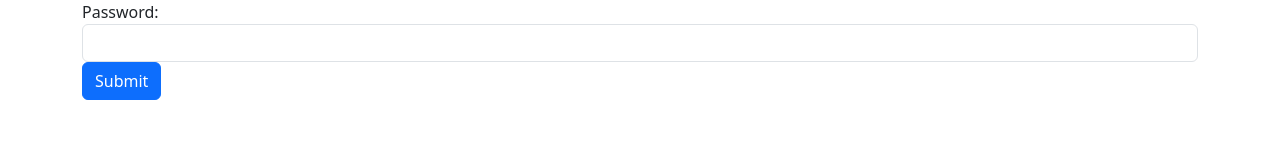
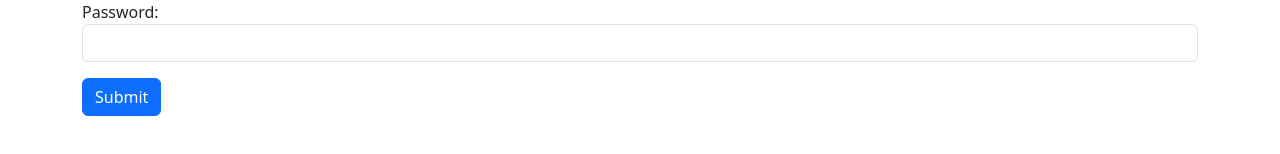
Before and after one commit to IvanDLPG-EDU/rolgm-project, a React (Vite) app in the folder frontend/: page /login in a window 1280 px wide. Shown: the part 186-340 px from the top of the page. Built offline with nearby package versions, Linux system fonts and the light colour scheme.

Commit message:
main.BugFix-Client-Styles

```diff
--- a/frontend/src/components/room/canvas/Canvas.jsx
+++ b/frontend/src/components/room/canvas/Canvas.jsx
@@ -6,7 +6,6 @@
   const handleClearCanvas = () => {
     if (canvas) {
       canvas.clear();
-      canvas.backgroundColor = 'lightgray';
       canvas.renderAll();
     }
   };
--- a/frontend/src/pages/LoginPage.jsx
+++ b/frontend/src/pages/LoginPage.jsx
@@ -77,7 +77,7 @@
           <input type="password" className={`form-control ${formErrors.password && 'is-invalid'}`} name="password" value={formData.password} onChange={handleChange} />
           {formErrors.password && <div className="invalid-feedback">{formErrors.password}</div>}
         </div>
-        <button type="submit" className="btn btn-primary">Submit</button>
+        <button type="submit" className="btn btn-primary mt-3">Submit</button>
       </form>
     </div>
   );
--- a/frontend/src/pages/RegistrationPage.jsx
+++ b/frontend/src/pages/RegistrationPage.jsx
@@ -89,7 +89,7 @@
           <input type="password" className={`form-control ${formErrors.password2 && 'is-invalid'}`} name="password2" value={formData.password2} onChange={handleChange} />
           {formErrors.password2 && <div className="invalid-feedback">{formErrors.password2}</div>}
         </div>
-        <button type="submit" className="btn btn-primary">Submit</button>
+        <button type="submit" className="btn btn-primary mt-3">Submit</button>
       </form>
     </div>
   );
```
